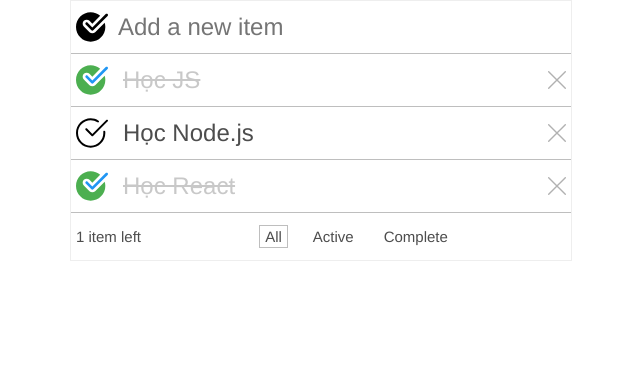
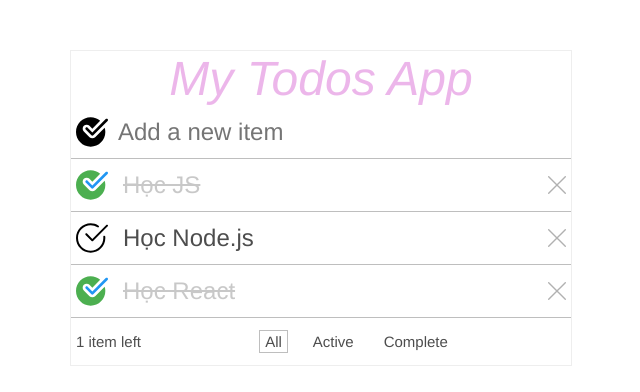
Before and after one commit to thinhtpt2000/ReactJS-Todo-List, a React (Create React App) app: page / in a window 1280 px wide. Shown: the top 392 px of the page, without its empty margins (319-959 px from the left). Built offline with nearby package versions, Linux system fonts and the light colour scheme.

Commit message:
add app title

```diff
--- a/src/App.css
+++ b/src/App.css
@@ -2,11 +2,20 @@
   width: 500px;
   margin-left: auto;
   margin-right: auto;
+  margin-top: 50px;
   border: 1px solid #eee;
   font-family: "Helvetica Neue", Arial, Helvetica, sans-serif;
   font-weight: 300;
   font-size: 24px;
   color: #4d4d4d;
+}
+
+.App .Title {
+  text-align: center;
+  font-size: 48px;
+  font-style: italic;
+  color: #DA70D6;
+  opacity: .5;
 }
 
 .App .Header {
--- a/src/App.js
+++ b/src/App.js
@@ -111,6 +111,7 @@ const App = () => {
 
   return (
     <div className="App">
+      <div className="Title">My Todos App</div>
       <div className="Header">
         <img src={tick} width="32" alt="Check all" onClick={onCheckAllClick} />
         <input
```
